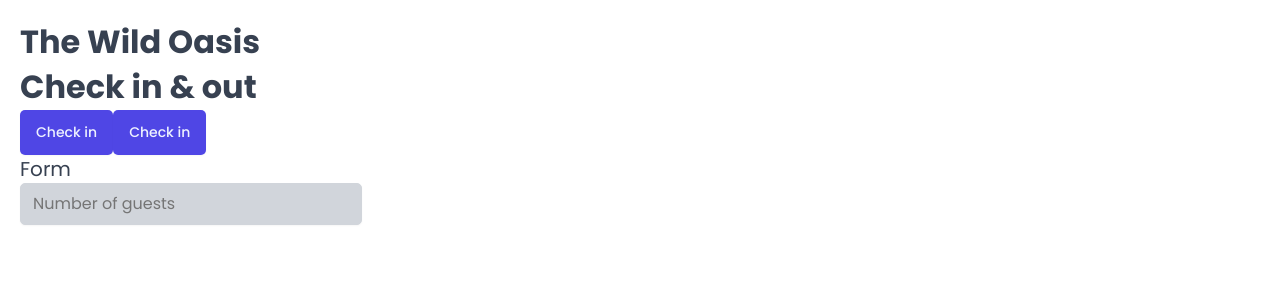
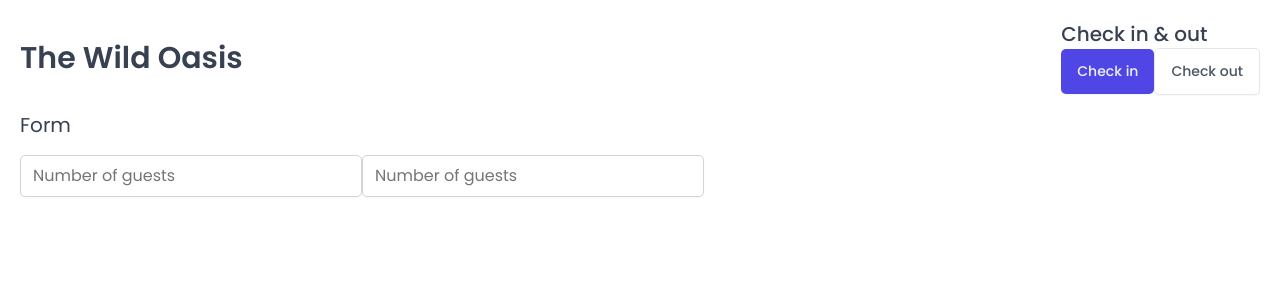
Before and after one commit to lanni0619/17-The-Wild-Oasis, a React (Vite) app: page / in a window 1280 px wide. Shown: the top 300 px of the page. Built offline with nearby package versions, Linux system fonts and the light colour scheme; a web font is replaced by a local one.

Commit message:
build reusable styled component

```diff
--- a/src/App.jsx
+++ b/src/App.jsx
@@ -3,6 +3,7 @@
 import Button from './ui/Button';
 import Input from './ui/Input';
 import Heading from './ui/Heading';
+import Row from './ui/Row';
 
 const StyledApp = styled.div`
     background-color: white;
@@ -14,14 +15,40 @@
         <>
             <GlobalStyles />
             <StyledApp>
-                <Heading type="h1">The Wild Oasis</Heading>
+                <Row>
+                    <Row type="horizontal">
+                        <Heading as="h1">The Wild Oasis</Heading>
+                        <div>
+                            <Heading as="h2">Check in & out</Heading>
+                            <Button
+                                onClick={() => alert('Check in')}
+                            >
+                                Check in
+                            </Button>
+                            <Button
+                                variation="secondary"
+                                size="medium"
+                                onClick={() => alert('Check out')}
+                            >
+                                Check out
+                            </Button>
+                        </div>
+                    </Row>
 
-                <Heading type="h2">Check in & out</Heading>
-                <Button onClick={() => alert('Check in')}>Check in</Button>
-                <Button onClick={() => alert('Check in')}>Check in</Button>
-
-                <Heading as="h3">Form</Heading>
-                <Input type="number" placeholder="Number of guests"></Input>
+                    <Row>
+                        <Heading as="h3">Form</Heading>
+                        <form>
+                            <Input
+                                type="number"
+                                placeholder="Number of guests"
+                            ></Input>
+                            <Input
+                                type="number"
+                                placeholder="Number of guests"
+                            ></Input>
+                        </form>
+                    </Row>
+                </Row>
             </StyledApp>
         </>
     );
--- a/src/ui/Button.jsx
+++ b/src/ui/Button.jsx
@@ -49,19 +49,18 @@
 };
 
 const Button = styled.button`
-    font-size: 1.4rem;
-    padding: 1.2rem 1.6rem;
-    font-weight: 500;
     border: none;
     border-radius: var(--border-radius-sm);
-    background-color: var(--color-brand-600);
-    color: var(--color-brand-50);
     box-shadow: var(--shadow-sm);
-    cursor: pointer;
 
-    &:hover {
-        background-color: var(--color-brand-700);
-    }
+    ${(props) => sizes[props.size]}
+
+    ${(props) => variations[props.variation]}
 `;
 
+Button.defaultProps = {
+    variation: 'primary',
+    size: 'medium',
+};
+
 export default Button;
--- a/src/ui/Input.jsx
+++ b/src/ui/Input.jsx
@@ -2,7 +2,7 @@
 
 const Input = styled.input`
     border: 1px solid var(--color-grey-300);
-    background-color: var(--color-grey-300);
+    background-color: var(--color-grey-0);
     border-radius: var(--border-radius-sm);
     padding: 0.8rem 1.2rem;
     box-shadow: var(--shadow-sm);
--- /dev/null
+++ b/src/ui/Row.jsx
@@ -0,0 +1,26 @@
+import styled, { css } from 'styled-components';
+
+const Row = styled.div`
+    display: flex;
+
+    ${(props) =>
+        props.type === 'horizontal' &&
+        css`
+            justify-content: space-between;
+            align-items: center;
+        `}
+
+    ${(props) =>
+        props.type === 'vertical' &&
+        css`
+            flex-direction: column;
+            gap: 1.6rem;
+        `}
+`;
+
+// React Trick: 從內部設定預設值
+Row.defaultProps = {
+    type: 'vertical',
+};
+
+export default Row;
```
